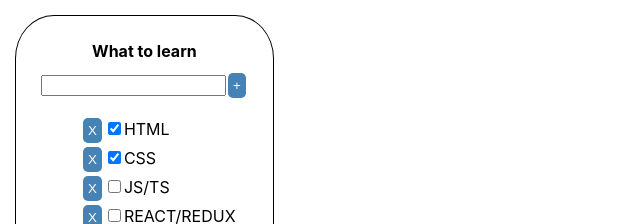
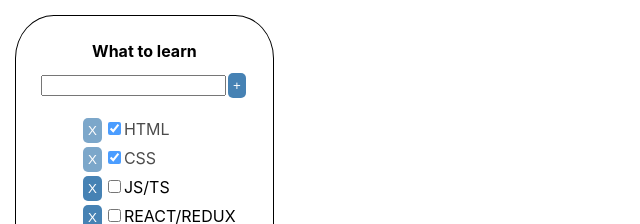
Before and after one commit to MargaretGoncharenko/TodolistLikeTrello, a React (Create React App) app: page / in a window 1280 px wide. Shown: the top 224 px of the page, without its empty margins (0-640 px from the left). Built offline with nearby package versions, Linux system fonts and the light colour scheme.

Commit message:
debugging, changed opasity of completed tasks

```diff
--- a/src/App.tsx
+++ b/src/App.tsx
@@ -1,7 +1,7 @@
 import React, {useState} from 'react';
 import './App.css';
-import {Todolist} from "./Todolist";
 import {v1} from "uuid";
+import {Todolist} from "./TodoList";
 
 export type tasksType = {
     id: string
--- a/src/TodoList.tsx
+++ b/src/TodoList.tsx
@@ -16,8 +16,8 @@
     const [text, setText] = useState("")
     const [error, setError] = useState<string | null>(null)
     const onClickAddNewTaskHandler = () => {
-        if (text) {
-            props.addNewTask(text.trim());
+        if (text.trim() !== "") {
+            props.addNewTask(text);
             setText("");
         } else {
             setError("Title is required");
@@ -60,7 +60,7 @@
                             props.changeTaskStatus(t.id, changedTaskStatus);
                         }
                         return (
-                            <li key={t.id}>
+                            <li key={t.id} className={t.checked ? "isDone" : ""}>
                                 <button onClick={onClickDeleteTaskHandler}>X</button>
                                 <input type="checkbox" onChange={onChangeTaskStatusHandler}
                                        checked={t.checked}/>{t.text}
--- a/src/Todolist.css
+++ b/src/Todolist.css
@@ -30,3 +30,6 @@
     color: white;
     font-weight: bold;
 }
+.isDone{
+    opacity: 0.7;
+}
```
